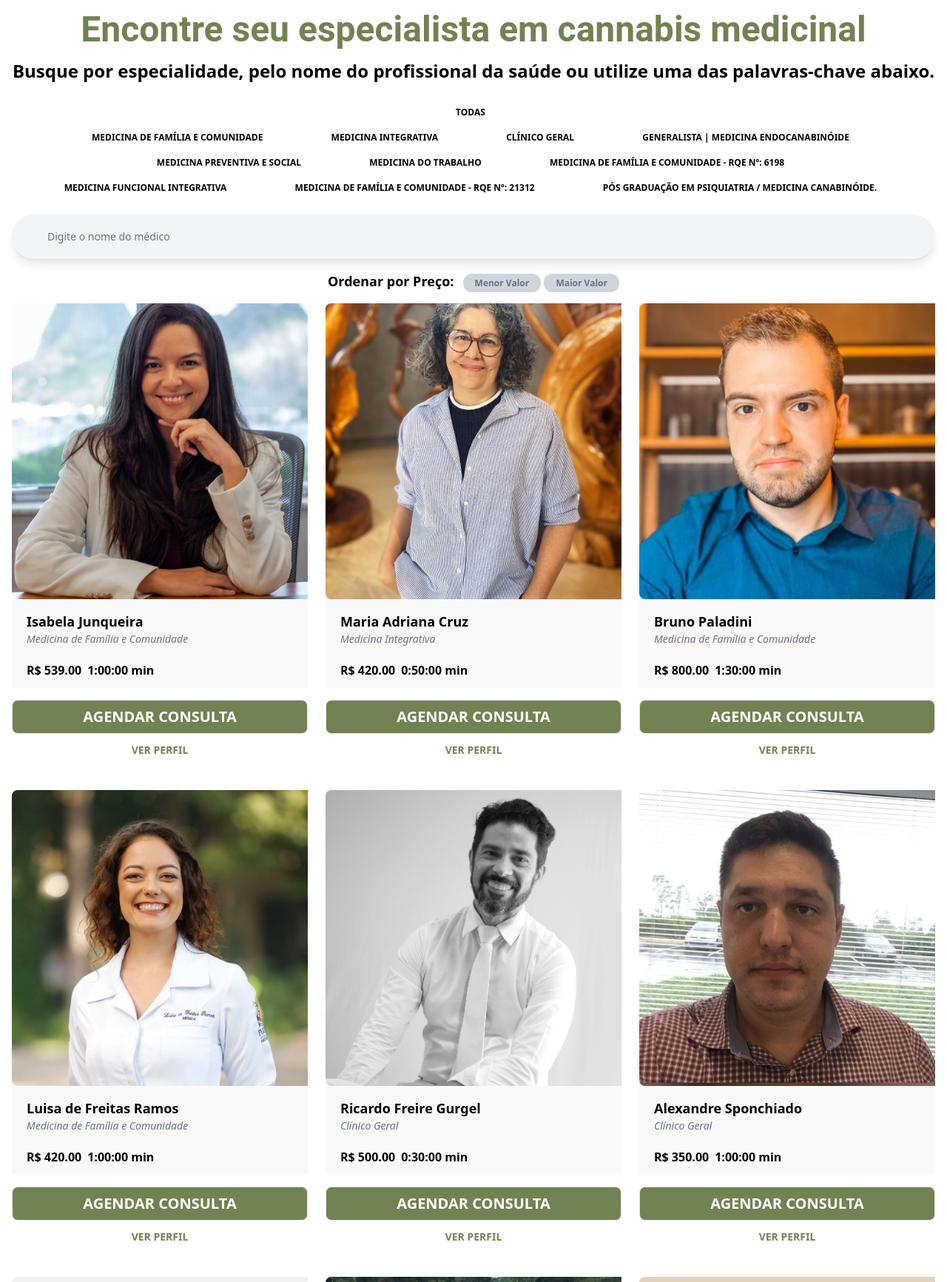
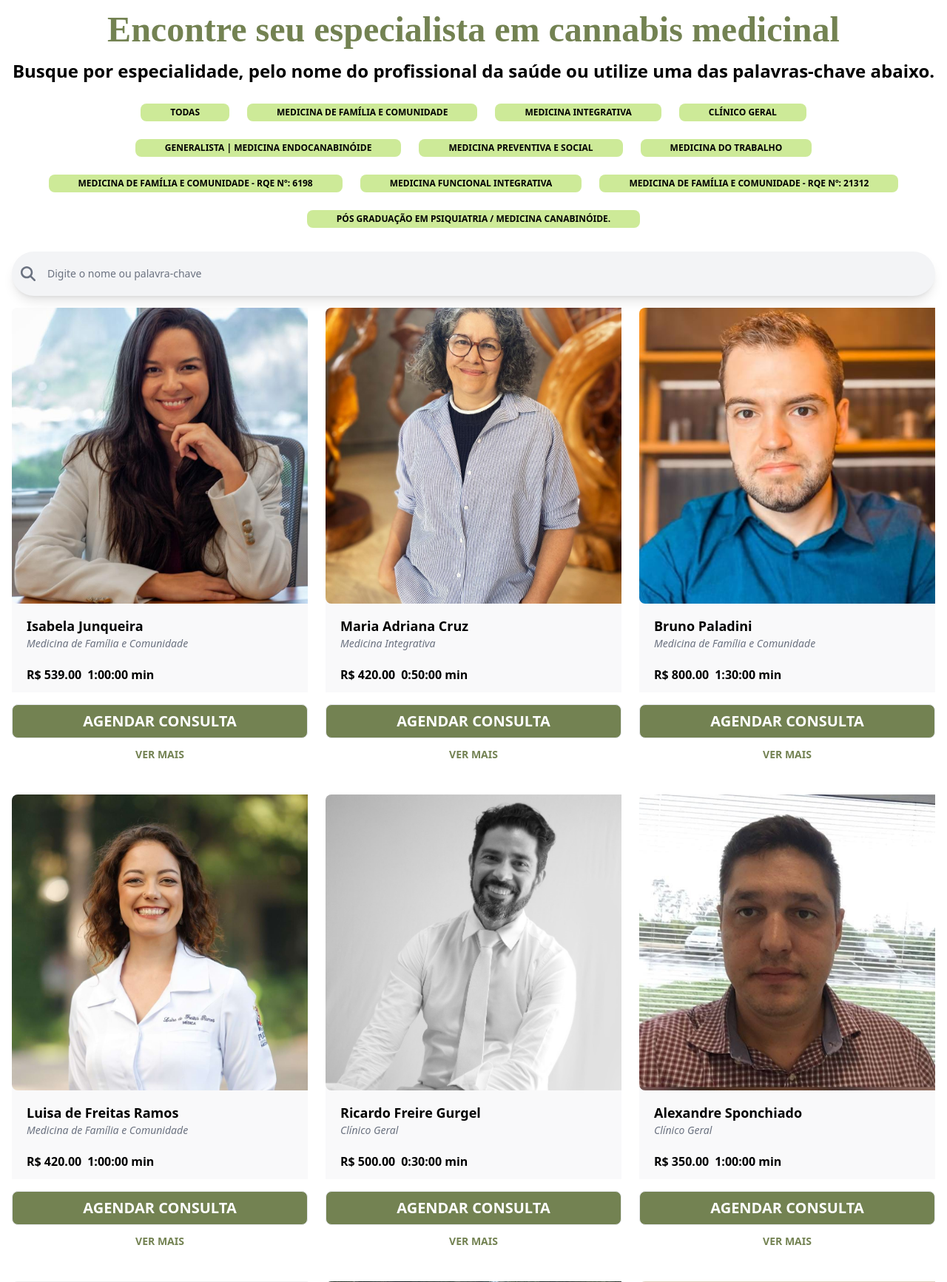
Before and after one commit to LucaswmLima/kayadoc, a Django app: page /medicos/ in a window 1280 px wide. Shown: the part 60-1793 px from the top of the page at 74% size. Run offline with Django 5.2, Linux system fonts and the light colour scheme; data comes from the database, SQL or seed files in the repository; some libraries are stand-ins or nearby versions.

Commit message:
adjustment medicos list

```diff
--- a/kayadoc/settings.py
+++ b/kayadoc/settings.py
@@ -33,6 +33,8 @@ INSTALLED_APPS = [
     'medicos',
     'theme',
     'django_browser_reload',
+    'fontawesomefree'
+
 ]
 
 MIDDLEWARE = [
--- a/medicos/templates/base.html
+++ b/medicos/templates/base.html
@@ -8,7 +8,9 @@
       href="https://cdn.jsdelivr.net/npm/tailwindcss@2.2.19/dist/tailwind.min.css"
       rel="stylesheet"
     />
+    <link rel="stylesheet" href="{% static 'css/custom.css' %}">
     {% tailwind_css %}
+
   </head>
   <body class="overflow-x-hidden">
     <nav class="bg-blue-500 p-4 text-white">
--- a/medicos/templates/medicos/lista_medicos.html
+++ b/medicos/templates/medicos/lista_medicos.html
@@ -2,56 +2,46 @@
 {% block content %}
 <div class="container mx-auto p-4">
   <div class="mb-6 text-center">
-    <h2 class="text-2xl font-bold mb-4 text-theme_color2-400 md:text-3xl lg:text-5xl" style="font-family: 'Roboto', sans-serif">
+    <h2 class="text-2xl font-bold mb-4 text-theme_color2-400 md:text-3xl lg:text-5xl" style="font-family: Marvin Visions Variable;">
       Encontre seu especialista em cannabis medicinal
     </h2>
     <p class="font-semibold mb-7 md:text-2xl">
       Busque por especialidade, pelo nome do profissional da saúde ou utilize uma das palavras-chave abaixo.
     </p>
 
-    <!-- Filtro por Especialidade (tags clicáveis) -->
+    <!-- Filtro por Especialidade com radio buttons -->
     <div class="my-4">
-      <!-- Tag "Todas" sempre visível -->
-      <a href="?specialty=all&preco_min={{ request.GET.preco_min }}&preco_max={{ request.GET.preco_max }}&search={{ request.GET.search }}" class="px-10 py-1 text-xs font-bold uppercase rounded-lg cursor-pointer bg-theme_color2-200 peer-checked:bg-theme_color2-300 hover:bg-theme_color2-300 inline-block mb-2 mr-2">
+      <form action="/medicos/" method="get" id="filter-form">
+        <div class="mb-4">
+          <div class="flex flex-wrap justify-center gap-6 mb-8">
+            <!-- Especialidade "Todas" -->
+            <div class="flex items-center">
+  <input type="radio" id="all" name="specialty" value="all" {% if request.GET.specialty == 'all' %} checked {% endif %} class="hidden peer" onchange="showAll()">
+  <label for="all" class="inline-flex items-center justify-center px-10 py-1 text-xs font-bold uppercase rounded-lg cursor-pointer bg-theme_color2-200 hover:bg-theme_color2-300 peer-checked:bg-theme_color2-400">
     Todas
-      </a>
+  </label>
+</div>
 
-      <!-- Outras especialidades, condicionalmente visíveis -->
-      {% if request.GET.specialty == 'all' %}
-      <div>
+            <!-- Especialidades específicas -->
             {% for especialidade in especialidades %}
-        <a href="?specialty={{ especialidade }}&preco_min={{ request.GET.preco_min }}&preco_max={{ request.GET.preco_max }}&search={{ request.GET.search }}" class="px-10 py-1 text-xs font-bold uppercase rounded-lg cursor-pointer bg-theme_color2-200 peer-checked:bg-theme_color2-300 hover:bg-theme_color2-300 inline-block mb-2 mr-2">
-          {{ especialidade }}
-        </a>
+            <div class="flex items-center specialty-option">
+              <input type="radio" id="{{ especialidade }}" name="specialty" value="{{ especialidade }}" {% if request.GET.specialty == especialidade %} checked {% endif %} class="hidden peer" onchange="filterSpecialty(this)">
+              <label for="{{ especialidade }}" class="px-10 py-1 text-xs font-bold uppercase rounded-lg cursor-pointer bg-theme_color2-200 hover:bg-theme_color2-300 peer-checked:bg-theme_color2-400">{{ especialidade }}</label>
+            </div>
             {% endfor %}
           </div>
-      {% elif request.GET.specialty %}
-      <div>
-        <a href="?specialty={{ request.GET.specialty }}&preco_min={{ request.GET.preco_min }}&preco_max={{ request.GET.preco_max }}&search={{ request.GET.search }}" class="px-10 py-1 text-xs font-bold uppercase rounded-lg cursor-pointer bg-theme_color2-200 peer-checked:bg-theme_color2-300 hover:bg-theme_color2-300 inline-block mb-2 mr-2">
-          {{ request.GET.specialty }}
-        </a>
-      </div>
-      {% else %}
-      <div>
-        {% for especialidade in especialidades %}
-        <a href="?specialty={{ especialidade }}&preco_min={{ request.GET.preco_min }}&preco_max={{ request.GET.preco_max }}&search={{ request.GET.search }}" class="px-10 py-1 text-xs font-bold uppercase rounded-lg cursor-pointer bg-theme_color2-200 peer-checked:bg-theme_color2-300 hover:bg-theme_color2-300 inline-block mb-2 mr-2">
-          {{ especialidade }}
-        </a>
-        {% endfor %}
-      </div>
-      {% endif %}
         </div>
 
         <!-- Barra de Pesquisa -->
-    <form action="/medicos/" method="get">
-      <input type="text" name="search" placeholder="Digite o nome do médico" class="block w-full text-sm text-gray-900 bg-gray-100 border-0 rounded-lg shadow-lg md:py-5 md:px-12 md:rounded-full ps-10 focus:ring-blue-500 focus:border-blue-500" value="{{ request.GET.search }}"/>
+        <div class="relative mb-4">
+          <div class="absolute inset-y-0 left-0 flex items-center pointer-events-none pl-3">
+            <svg class="w-5 h-5 text-gray-500" aria-hidden="true" focusable="false" data-prefix="fas" data-icon="magnifying-glass" role="img" xmlns="http://www.w3.org/2000/svg" viewBox="0 0 512 512" data-fa-i2svg="">
+              <path fill="currentColor" d="M416 208c0 45.9-14.9 88.3-40 122.7L502.6 457.4c12.5 12.5 12.5 32.8 0 45.3s-32.8 12.5-45.3 0L330.7 376c-34.4 25.2-76.8 40-122.7 40C93.1 416 0 322.9 0 208S93.1 0 208 0S416 93.1 416 208zM208 352a144 144 0 1 0 0-288 144 144 0 1 0 0 288z"></path>
+            </svg>
+          </div>
+          <input type="text" name="search" placeholder="Digite o nome ou palavra-chave" class="block w-full text-sm text-gray-900 bg-gray-100 border-0 rounded-lg shadow-lg md:py-5 md:px-12 md:rounded-full pl-10 focus:ring-blue-500 focus:border-blue-500" value="{{ request.GET.search }}">
+        </div>
       </form>
-
-    <!-- Filtro por Preço -->
-    <div class="my-4 text-center">
-      <span class="mr-2 text-lg font-semibold">Ordenar por Preço:</span>
-      <a href="?sort=preco_asc&specialty={{ request.GET.specialty }}&search={{ request.GET.search }}" class="px-4 py-1 text-xs font-bold text-gray-500 bg-gray-300 cursor-pointer rounded-xl peer-checked:text-theme_color2-400 peer-checked:bg-theme_color2-200">Menor Valor</a>
-      <a href="?sort=preco_desc&specialty={{ request.GET.specialty }}&search={{ request.GET.search }}" class="px-4 py-1 text-xs font-bold text-gray-500 bg-gray-300 cursor-pointer rounded-xl peer-checked:text-theme_color2-400 peer-checked:bg-theme_color2-200">Maior Valor</a>
     </div>
 
     <!-- Exibição dos Médicos Filtrados -->
@@ -62,7 +52,7 @@
           <a class="w-full mb-4 cursor-pointer" href="{% url 'perfil_medico' medico.id %}">
             <div class="w-full text-center avatar">
               <div class="w-32 mx-auto sm:w-full">
-                <img class="rounded-lg sm:rounded-none sm:rounded-l-lg" src="{{ medico.foto_perfil }}" alt="Foto de perfil de {{ medico.nome }}" width="200" height="200"/>
+                <img class="rounded-lg sm:rounded-none sm:rounded-l-lg" src="{{ medico.foto_perfil }}" alt="Foto de perfil de {{ medico.nome }}">
               </div>
             </div>
           </a>
@@ -80,7 +70,7 @@
           </div>
           <div class="flex flex-col gap-2 py-4 bg-white">
             <a class="w-full py-2 text-white border rounded-lg md:text-xl bordmd-glaucous-500 bg-theme_color2-400" href="{% url 'perfil_medico' medico.id %}">AGENDAR CONSULTA</a>
-            <a class="w-full py-1 text-xs rounded-lg md:text-sm text-theme_color2-400" href="{% url 'perfil_medico' medico.id %}">VER PERFIL</a>
+            <a class="w-full py-1 text-xs rounded-lg md:text-sm text-theme_color2-400" href="{% url 'perfil_medico' medico.id %}">VER MAIS</a>
           </div>
         </div>
       </div>
@@ -88,4 +78,41 @@
     </div>
   </div>
 </div>
+
+<script>
+  // Função para mostrar todas as especialidades quando "Todas" é selecionada
+  function showAll() {
+    const specialtyOptions = document.querySelectorAll('.specialty-option');
+    specialtyOptions.forEach(option => {
+      option.style.display = 'inline-flex'; // Mostra todas novamente
+    });
+  }
+
+  // Função para filtrar as especialidades
+  function filterSpecialty(radioButton) {
+    const selectedValue = radioButton.value;
+    const specialtyOptions = document.querySelectorAll('.specialty-option');
+
+    if (selectedValue !== 'all') {
+      specialtyOptions.forEach(option => {
+        // Esconde as opções que não são a selecionada
+        if (option.querySelector('input').value !== selectedValue) {
+          option.style.display = 'none';
+        } else {
+          option.style.display = 'inline-flex';
+        }
+      });
+    }
+  }
+
+  // Se o "Todas" for selecionado, exibe todas as opções
+  document.querySelectorAll('input[name="specialty"]').forEach(input => {
+    input.addEventListener('change', function () {
+      if (this.value === 'all') {
+        showAll(); // Se "Todas" for selecionado, mostra todas as opções
+      }
+    });
+  });
+</script>
+
 {% endblock %}
--- /dev/null
+++ b/theme/static/css/custom.css
@@ -0,0 +1,12 @@
+.avatar > div {
+    display: block;
+    aspect-ratio: 1 / 1;
+    overflow: hidden;
+}
+
+.avatar img {
+    height: 100%;
+    width: 100%;
+    -o-object-fit: cover;
+    object-fit: cover;
+}
--- a/theme/static/css/dist/styles.css
+++ b/theme/static/css/dist/styles.css
@@ -783,20 +783,29 @@ select {
   }
 }
 
+.pointer-events-none {
+  pointer-events: none;
+}
+
 .static {
   position: static;
 }
 
-.fixed {
-  position: fixed;
+.absolute {
+  position: absolute;
 }
 
-.top-8 {
-  top: 2rem;
+.relative {
+  position: relative;
 }
 
-.z-50 {
-  z-index: 50;
+.inset-y-0 {
+  top: 0px;
+  bottom: 0px;
+}
+
+.left-0 {
+  left: 0px;
 }
 
 .mx-auto {
@@ -807,15 +816,6 @@ select {
 .my-4 {
   margin-top: 1rem;
   margin-bottom: 1rem;
-}
-
-.mx-2\.5 {
-  margin-left: 0.625rem;
-  margin-right: 0.625rem;
-}
-
-.mb-2 {
-  margin-bottom: 0.5rem;
 }
 
 .mb-4 {
@@ -830,8 +830,8 @@ select {
   margin-bottom: 1.75rem;
 }
 
-.mr-2 {
-  margin-right: 0.5rem;
+.mb-8 {
+  margin-bottom: 2rem;
 }
 
 .mt-4 {
@@ -846,52 +846,44 @@ select {
   display: block;
 }
 
-.inline-block {
-  display: inline-block;
+.flex {
+  display: flex;
 }
 
-.flex {
-  display: flex;
+.inline-flex {
+  display: inline-flex;
 }
 
 .grid {
   display: grid;
 }
 
+.hidden {
+  display: none;
+}
+
+.h-5 {
+  height: 1.25rem;
+}
+
 .h-screen {
   height: 100vh;
 }
 
-.h-40 {
-  height: 10rem;
+.w-32 {
+  width: 8rem;
 }
 
-.h-32 {
-  height: 8rem;
-}
-
-.h-auto {
-  height: auto;
+.w-5 {
+  width: 1.25rem;
 }
 
 .w-full {
   width: 100%;
 }
 
-.w-32 {
-  width: 8rem;
-}
-
-.max-w-screen-xl {
-  max-width: 1280px;
-}
-
 .cursor-pointer {
   cursor: pointer;
-}
-
-.cursor-default {
-  cursor: default;
 }
 
 .snap-center {
@@ -922,10 +914,6 @@ select {
   justify-content: space-between;
 }
 
-.gap-6 {
-  gap: 1.5rem;
-}
-
 .gap-2 {
   gap: 0.5rem;
 }
@@ -934,8 +922,8 @@ select {
   gap: 0.75rem;
 }
 
-.overflow-hidden {
-  overflow: hidden;
+.gap-6 {
+  gap: 1.5rem;
 }
 
 .overflow-x-hidden {
@@ -948,19 +936,6 @@ select {
 
 .rounded-lg {
   border-radius: 0.5rem;
-}
-
-.rounded-xl {
-  border-radius: 0.75rem;
-}
-
-.rounded-3xl {
-  border-radius: 1.5rem;
-}
-
-.rounded-t-lg {
-  border-top-left-radius: 0.5rem;
-  border-top-right-radius: 0.5rem;
 }
 
 .border {
@@ -981,38 +956,26 @@ select {
   background-color: rgb(243 244 246 / var(--tw-bg-opacity, 1));
 }
 
+.bg-gray-100\/50 {
+  background-color: rgb(243 244 246 / 0.5);
+}
+
 .bg-gray-50 {
   --tw-bg-opacity: 1;
   background-color: rgb(249 250 251 / var(--tw-bg-opacity, 1));
 }
 
+.bg-theme_color2-200 {
+  background-color: rgb(205 234 152 / var(--tw-bg-opacity, 1));
+}
+
+.bg-theme_color2-400 {
+  background-color: rgb(115 130 82 / var(--tw-text-opacity,1));
+}
+
 .bg-white {
   --tw-bg-opacity: 1;
   background-color: rgb(255 255 255 / var(--tw-bg-opacity, 1));
-}
-
-.bg-gray-300 {
-  --tw-bg-opacity: 1;
-  background-color: rgb(209 213 219 / var(--tw-bg-opacity, 1));
-}
-
-.bg-\[\#232323\] {
-  --tw-bg-opacity: 1;
-  background-color: rgb(35 35 35 / var(--tw-bg-opacity, 1));
-}
-
-.bg-gray-100\/50 {
-  background-color: rgb(243 244 246 / 0.5);
-}
-
-.bg-theme_color2-400 {
-  --tw-bg-opacity: 1;
-  background-color: rgb(115 130 82 / var(--tw-bg-opacity, 1));
-}
-
-.object-cover {
-  -o-object-fit: cover;
-     object-fit: cover;
 }
 
 .p-4 {
@@ -1022,11 +985,6 @@ select {
 .px-10 {
   padding-left: 2.5rem;
   padding-right: 2.5rem;
-}
-
-.px-4 {
-  padding-left: 1rem;
-  padding-right: 1rem;
 }
 
 .py-1 {
@@ -1044,8 +1002,12 @@ select {
   padding-bottom: 1rem;
 }
 
-.ps-10 {
-  padding-inline-start: 2.5rem;
+.pl-10 {
+  padding-left: 2.5rem;
+}
+
+.pl-3 {
+  padding-left: 0.75rem;
 }
 
 .text-center {
@@ -1120,29 +1082,9 @@ select {
   letter-spacing: 0em;
 }
 
-.text-blue-500 {
+.text-gray-500 {
   --tw-text-opacity: 1;
-  color: rgb(59 130 246 / var(--tw-text-opacity, 1));
-}
-
-.text-gray-600 {
-  --tw-text-opacity: 1;
-  color: rgb(75 85 99 / var(--tw-text-opacity, 1));
-}
-
-.text-gray-700 {
-  --tw-text-opacity: 1;
-  color: rgb(55 65 81 / var(--tw-text-opacity, 1));
-}
-
-.text-theme_color2-400 {
-  --tw-text-opacity: 1;
-  color: rgb(115 130 82 / var(--tw-text-opacity, 1));
-}
-
-.text-white {
-  --tw-text-opacity: 1;
-  color: rgb(255 255 255 / var(--tw-text-opacity, 1));
+  color: rgb(107 114 128 / var(--tw-text-opacity, 1));
 }
 
 .text-gray-900 {
@@ -1150,17 +1092,13 @@ select {
   color: rgb(17 24 39 / var(--tw-text-opacity, 1));
 }
 
-.text-gray-500 {
-  --tw-text-opacity: 1;
-  color: rgb(107 114 128 / var(--tw-text-opacity, 1));
+.text-theme_color2-400 {
+  color: rgb(115 130 82 / var(--tw-text-opacity,1));
 }
 
-.opacity-70 {
-  opacity: 0.7;
-}
-
-.opacity-0 {
-  opacity: 0;
+.text-white {
+  --tw-text-opacity: 1;
+  color: rgb(255 255 255 / var(--tw-text-opacity, 1));
 }
 
 .shadow-lg {
@@ -1254,36 +1149,7 @@ select {
   }
 }
 
-.avatar {
-  width: 100%;
-  height: 0;
-  padding-bottom: 100%;
-  position: relative;
-}
-
-.avatar img {
-  position: absolute;
-  top: 0;
-  left: 0;
-  width: 100%;
-  height: 100%;
-  object-fit: cover;
-}
-
 @media (min-width: 768px) {
-  .md\:mx-8 {
-    margin-left: 2rem;
-    margin-right: 2rem;
-  }
-
-  .md\:w-1\/2 {
-    width: 50%;
-  }
-
-  .md\:w-64 {
-    width: 16rem;
-  }
-
   .md\:grid-cols-3 {
     grid-template-columns: repeat(3, minmax(0, 1fr));
   }
```
Also changed, not shown: other parts of theme/static/css/dist/styles.css (+8 -56 lines), theme/static_src/tailwind.config.js (+4 -3 lines). Lines whose indentation alone changed are shown as unchanged.
